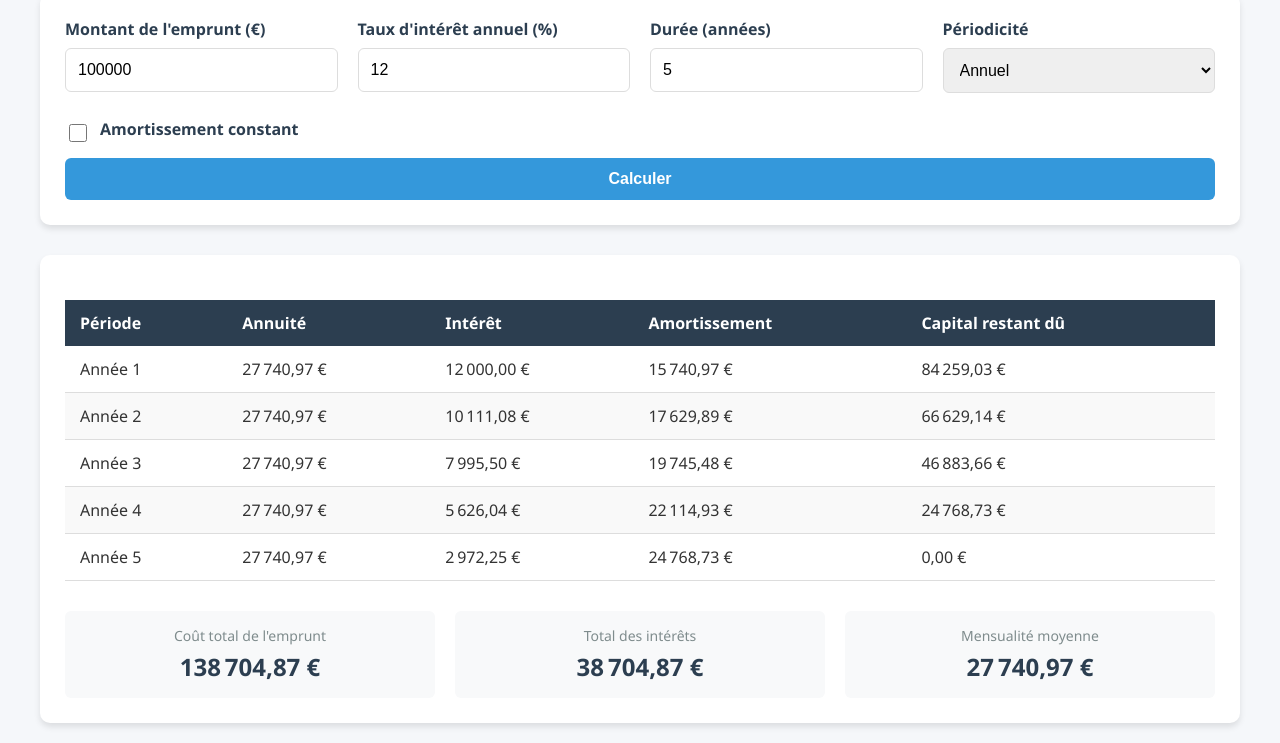
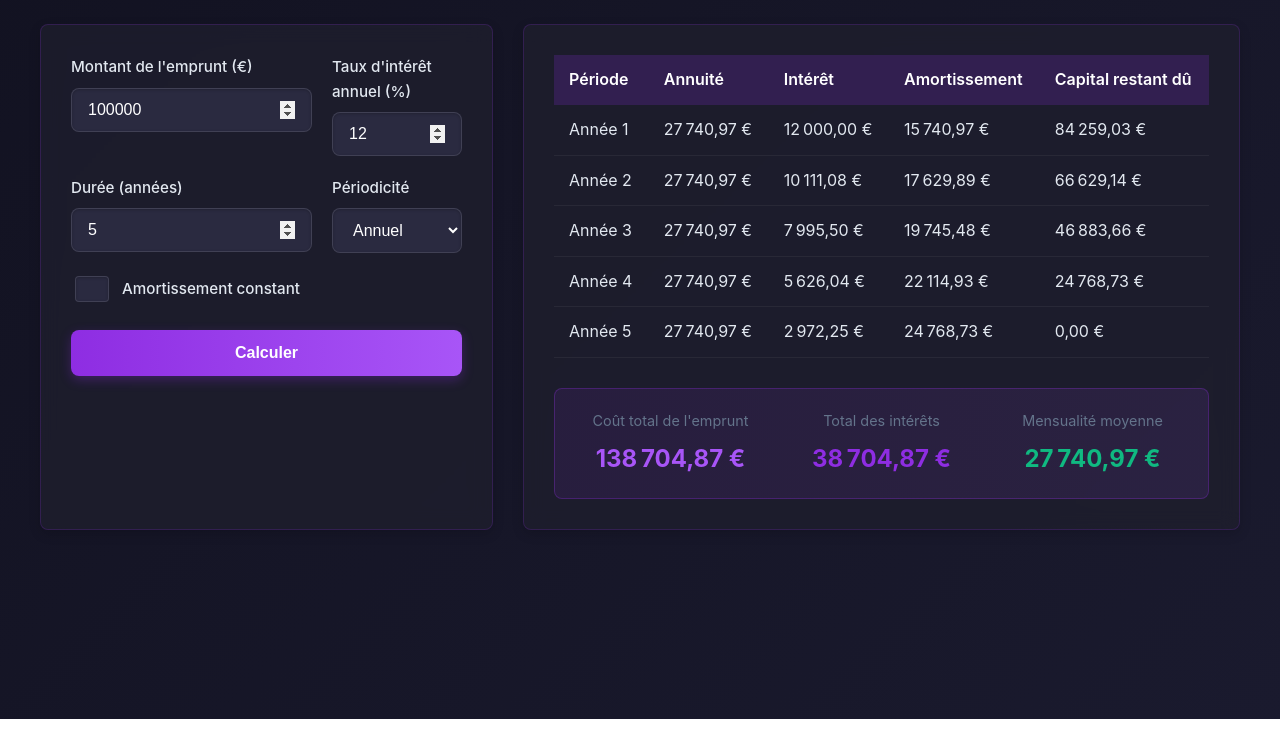
Before and after one commit to Jourdelune/emprunt_calculateur, a plain HTML site: page website/index.html in a window 1280 px wide. Shown: the part 121-864 px from the top of the page. After the commit the page ends 840 px from the top, so only its background shows below. Drawn offline with Linux system fonts and the light colour scheme.

Commit message:
improve design

```diff
--- a/website/style/app.css
+++ b/website/style/app.css
@@ -1,155 +1,290 @@
+/* Modern Dark/Purple Theme for Loan Calculator */
+:root {
+    --primary: #8E2DE2;
+    --primary-light: #a855f7;
+    --primary-dark: #6b21a8;
+    --dark: #1a1a2e;
+    --darker: #121221;
+    --light: #e2e8f0;
+    --gray: #64748b;
+    --success: #10b981;
+    --border-radius: 8px;
+    --box-shadow: 0 4px 12px rgba(0, 0, 0, 0.15);
+    --transition: all 0.3s ease;
+    --input-bg: #2a2a40; /* Couleur de fond des inputs plus opaque */
+  }
+
   body {
-    font-family: 'Segoe UI', Tahoma, Geneva, Verdana, sans-serif;
-    max-width: 1200px;
-    margin: 0 auto;
+    font-family: 'Inter', -apple-system, BlinkMacSystemFont, 'Segoe UI', Roboto, Oxygen, Ubuntu, Cantarell, 'Open Sans', 'Helvetica Neue', sans-serif;
+    background: linear-gradient(135deg, var(--darker) 0%, var(--dark) 100%);
+    color: var(--light);
+    margin: 0;
     padding: 20px;
-    background-color: #f5f7fa;
-    color: #333;
+    line-height: 1.6;
+    min-height: 100vh;
   }
 
   h1 {
-    color: #2c3e50;
     text-align: center;
-    margin-bottom: 30px;
+    margin: 2rem 0;
+    font-weight: 700;
+    color: white;
+    font-size: 2.4rem;
+    background: linear-gradient(90deg, var(--primary) 0%, var(--primary-light) 100%);
+    -webkit-background-clip: text;
+    -webkit-text-fill-color: transparent;
+    background-clip: text;
+    text-fill-color: transparent;
   }
 
   .calculator-container {
-    display: flex;
-    flex-direction: column;
+    max-width: 1200px;
+    margin: 0 auto;
+    display: grid;
+    grid-template-columns: 1fr 2fr;
     gap: 30px;
+    padding: 0 20px;
   }
 
   .form-container {
-    background-color: white;
-    border-radius: 10px;
-    box-shadow: 0 4px 6px rgba(0, 0, 0, 0.1);
-    padding: 25px;
+    background: rgba(30, 30, 46, 0.8);
+    border-radius: var(--border-radius);
+    padding: 30px;
+    box-shadow: var(--box-shadow);
+    backdrop-filter: blur(10px);
+    border: 1px solid rgba(142, 45, 226, 0.2);
   }
 
   .form-grid {
     display: grid;
-    grid-template-columns: repeat(auto-fit, minmax(250px, 1fr));
+    grid-template-columns: 1fr 1fr;
     gap: 20px;
+    margin-bottom: 20px;
   }
 
   .form-group {
     display: flex;
     flex-direction: column;
-    margin-bottom: 15px;
   }
 
   label {
-    font-weight: 600;
     margin-bottom: 8px;
-    color: #2c3e50;
+    font-weight: 500;
+    color: var(--light);
+    font-size: 0.95rem;
   }
 
   input, select {
-    padding: 12px;
-    border: 1px solid #ddd;
-    border-radius: 6px;
-    font-size: 16px;
-    transition: border-color 0.3s;
+    background-color: var(--input-bg); /* Fond opaque pour les inputs */
+    border: 1px solid rgba(255, 255, 255, 0.1);
+    padding: 12px 16px;
+    border-radius: var(--border-radius);
+    color: white;
+    font-size: 1rem;
+    transition: var(--transition);
+    box-shadow: inset 0 1px 3px rgba(0, 0, 0, 0.2);
   }
 
   input:focus, select:focus {
-    border-color: #3498db;
     outline: none;
-    box-shadow: 0 0 0 2px rgba(52, 152, 219, 0.2);
+    border-color: var(--primary);
+    box-shadow: 0 0 0 2px rgba(142, 45, 226, 0.25);
+  }
+
+  /* Couleur de fond pour les options du select */
+  select option {
+    background-color: var(--dark);
+    color: white;
+  }
+
+  input[type="number"]::-webkit-inner-spin-button,
+  input[type="number"]::-webkit-outer-spin-button {
+    opacity: 1;
   }
 
   .checkbox-group {
     display: flex;
     align-items: center;
-    gap: 10px;
-    margin-top: 10px;
+    margin-bottom: 25px;
+  }
+
+  .checkbox-group label {
+    margin-bottom: 0;
+    margin-left: 10px;
   }
 
   input[type="checkbox"] {
-    width: 18px;
-    height: 18px;
+    appearance: none;
+    -webkit-appearance: none;
+    width: 20px;
+    height: 20px;
+    background-color: var(--input-bg); /* Fond opaque pour la case à cocher */
+    border: 1px solid rgba(255, 255, 255, 0.1);
+    border-radius: 4px;
+    cursor: pointer;
+    display: flex;
+    align-items: center;
+    justify-content: center;
+  }
+
+  input[type="checkbox"]:checked::before {
+    content: "✓";
+    color: var(--primary);
+    font-size: 16px;
+    font-weight: bold;
+  }
+
+  input[type="checkbox"]:checked {
+    background-color: rgba(142, 45, 226, 0.2);
+    border-color: var(--primary);
   }
 
   button {
-    background-color: #3498db;
+    background: linear-gradient(90deg, var(--primary) 0%, var(--primary-light) 100%);
     color: white;
     border: none;
-    padding: 12px 20px;
-    border-radius: 6px;
-    font-size: 16px;
+    padding: 14px 20px;
+    border-radius: var(--border-radius);
+    font-size: 1rem;
     font-weight: 600;
     cursor: pointer;
-    transition: background-color 0.3s;
+    transition: var(--transition);
     width: 100%;
-    margin-top: 10px;
+    box-shadow: 0 4px 12px rgba(142, 45, 226, 0.3);
   }
 
   button:hover {
-    background-color: #2980b9;
+    transform: translateY(-2px);
+    box-shadow: 0 6px 16px rgba(142, 45, 226, 0.4);
+  }
+
+  button:active {
+    transform: translateY(0);
   }
 
   .results-container {
-    background-color: white;
-    border-radius: 10px;
-    box-shadow: 0 4px 6px rgba(0, 0, 0, 0.1);
-    padding: 25px;
-    overflow-x: auto;
+    background: rgba(30, 30, 46, 0.8);
+    border-radius: var(--border-radius);
+    padding: 30px;
+    box-shadow: var(--box-shadow);
+    backdrop-filter: blur(10px);
+    border: 1px solid rgba(142, 45, 226, 0.2);
+    overflow: auto;
   }
 
-table {
+  #tableau-amortissement {
     width: 100%;
     border-collapse: collapse;
-    margin-top: 20px;
+    margin-bottom: 20px;
+    color: var(--light);
   }
 
-th {
-    background-color: #2c3e50;
+  #tableau-amortissement th {
+    background-color: rgba(142, 45, 226, 0.2);
     color: white;
     padding: 12px 15px;
     text-align: left;
+    font-weight: 600;
+    position: sticky;
+    top: 0;
+    z-index: 10;
   }
 
-td {
+  #tableau-amortissement td {
     padding: 12px 15px;
-    border-bottom: 1px solid #ddd;
+    border-bottom: 1px solid rgba(255, 255, 255, 0.05);
   }
 
-tr:nth-child(even) {
-    background-color: #f9f9f9;
-}
-
-tr:hover {
-    background-color: #f1f9ff;
+  #tableau-amortissement tr:hover td {
+    background-color: rgba(142, 45, 226, 0.1);
   }
 
   .summary {
+    background: linear-gradient(90deg, rgba(142, 45, 226, 0.1) 0%, rgba(168, 85, 247, 0.1) 100%);
+    border: 1px solid rgba(142, 45, 226, 0.3);
+    border-radius: var(--border-radius);
+    padding: 20px;
     display: grid;
-    grid-template-columns: repeat(auto-fit, minmax(200px, 1fr));
+    grid-template-columns: repeat(3, 1fr);
     gap: 20px;
     margin-top: 30px;
   }
 
   .summary-item {
-    background-color: #f8f9fa;
-    border-radius: 6px;
-    padding: 15px;
     text-align: center;
   }
 
-.summary-value {
-    font-size: 24px;
-    font-weight: bold;
-    color: #2c3e50;
-    margin-top: 5px;
+  .summary-label {
+    color: var(--gray);
+    font-size: 0.9rem;
+    margin-bottom: 8px;
   }
 
-.summary-label {
-    color: #7f8c8d;
-    font-size: 14px;
+  .summary-value {
+    color: white;
+    font-size: 1.5rem;
+    font-weight: 700;
   }
 
-@media (max-width: 768px) {
+  #cout-total {
+    color: var(--primary-light);
+  }
+
+  #total-interets {
+    color: var(--primary);
+  }
+
+  #mensualite-moyenne {
+    color: var(--success);
+  }
+
+  /* Responsive design */
+  @media (max-width: 900px) {
+    .calculator-container {
+      grid-template-columns: 1fr;
+    }
+
     .form-grid {
       grid-template-columns: 1fr;
     }
+
+    .summary {
+      grid-template-columns: 1fr;
     }
+  }
+
+  @media (max-width: 600px) {
+    h1 {
+      font-size: 1.8rem;
+    }
+
+    .form-container, .results-container {
+      padding: 20px;
+    }
+
+    #tableau-amortissement th,
+    #tableau-amortissement td {
+      padding: 10px 8px;
+      font-size: 0.9rem;
+    }
+  }
+
+  /* Custom scrollbar */
+  ::-webkit-scrollbar {
+    width: 8px;
+    height: 8px;
+  }
+
+  ::-webkit-scrollbar-track {
+    background: rgba(255, 255, 255, 0.05);
+    border-radius: 10px;
+  }
+
+  ::-webkit-scrollbar-thumb {
+    background: var(--primary);
+    border-radius: 10px;
+  }
+
+  ::-webkit-scrollbar-thumb:hover {
+    background: var(--primary-light);
+  }
```
Lines whose indentation alone changed are shown as unchanged.
